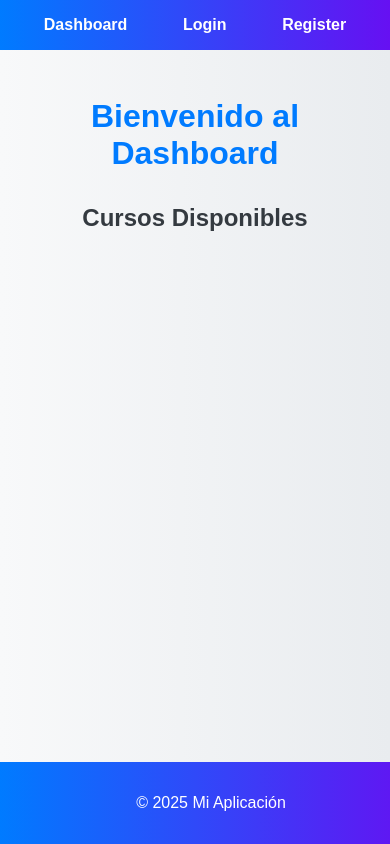
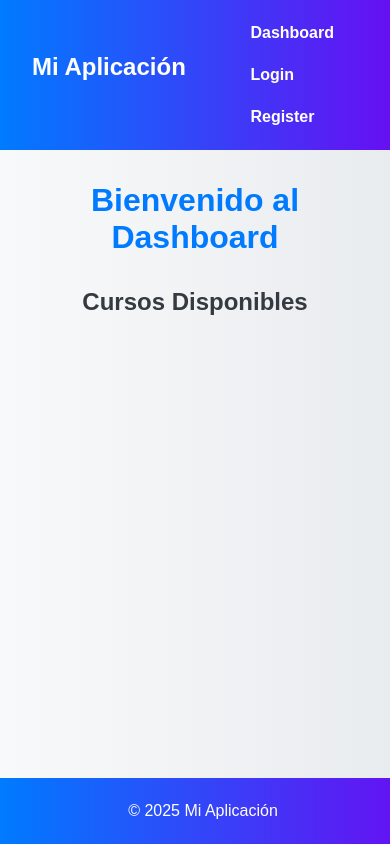
Before and after one commit to emersonxinay/venta-de-Cursos-en-L-nea, a Flask app: page /dashboard in a window 390 px wide. Run offline with Flask 3, Linux system fonts and the light colour scheme; data that the repository does not hold is empty.

Commit message:
fix estilos

```diff
--- a/static/css/styles.css
+++ b/static/css/styles.css
@@ -13,26 +13,42 @@ header {
   padding: 1rem;
 }
 
+header nav {
+  display: flex;
+  justify-content: space-between;
+  align-items: center;
+  flex-wrap: wrap;
+}
+
+header nav .logo {
+  font-size: 1.5rem;
+  font-weight: bold;
+}
+
 header nav ul {
   list-style: none;
   padding: 0;
   margin: 0;
   display: flex;
-  justify-content: space-around;
+  flex-wrap: wrap;
+  justify-content: center;
 }
 
 header nav ul li {
-  margin: 0 1rem;
+  margin: 0.5rem;
 }
 
 header nav ul li a {
   color: white;
   text-decoration: none;
   font-weight: bold;
+  padding: 0.5rem 1rem;
+  border-radius: 5px;
+  transition: background 0.3s;
 }
 
 header nav ul li a:hover {
-  text-decoration: underline;
+  background: rgba(255, 255, 255, 0.2);
 }
 
 main {
@@ -47,6 +63,7 @@ footer {
   position: fixed;
   bottom: 0;
   width: 100%;
+
 }
 
 .flashes {
@@ -107,3 +124,18 @@ select:focus {
   border-color: #007bff;
   box-shadow: 0 0 5px rgba(0, 123, 255, 0.5);
 }
+
+/* Responsive Styles */
+@media (max-width: 768px) {
+  header nav ul {
+    flex-direction: column;
+  }
+
+  main {
+    padding: 1rem;
+  }
+
+  footer {
+    padding: 0.5rem;
+  }
+}
--- a/static/css/styles_dashboard.css
+++ b/static/css/styles_dashboard.css
@@ -91,3 +91,14 @@ a:hover {
 .card .actions .comprado {
   color: #28a745;
 }
+/* Responsive Styles */
+@media (max-width: 768px) {
+  .cards-container {
+    flex-direction: column;
+    align-items: center;
+  }
+
+  .card {
+    width: 90%;
+  }
+}
--- /dev/null
+++ b/static/css/styles_navbar.css
@@ -0,0 +1,74 @@
+/* General Styles */
+body {
+  font-family: 'Arial', sans-serif;
+  margin: 0;
+  padding: 0;
+  background: linear-gradient(to right, #f8f9fa, #e9ecef);
+  color: #343a40;
+}
+
+header {
+  background: linear-gradient(to right, #007bff, #6610f2);
+  color: white;
+  padding: 1rem 0;
+}
+
+header nav {
+  display: flex;
+  justify-content: space-between;
+  align-items: center;
+  max-width: 1200px;
+  margin: 0 auto;
+  padding: 0 1rem;
+  flex-wrap: wrap;
+}
+
+header nav .logo {
+  font-size: 1.5rem;
+  font-weight: bold;
+}
+
+header nav ul {
+  list-style: none;
+  padding: 0;
+  margin: 0;
+  display: flex;
+  gap: 1rem;
+  flex-wrap: wrap;
+  justify-content: center;
+}
+
+header nav ul li {
+  margin: 0;
+}
+
+header nav ul li a {
+  color: white;
+  text-decoration: none;
+  font-weight: bold;
+  padding: 0.5rem 1rem;
+  border-radius: 5px;
+  transition: background 0.3s;
+}
+
+header nav ul li a:hover {
+  background: rgba(255, 255, 255, 0.2);
+}
+
+header nav ul li span {
+  font-weight: normal;
+  font-size: 0.9rem;
+  color: #f8f9fa;
+}
+
+/* Responsive Styles */
+@media (max-width: 768px) {
+  header nav ul {
+    flex-direction: column;
+    gap: 0.5rem;
+  }
+
+  header nav .logo {
+    margin-bottom: 1rem;
+  }
+}
--- a/templates/base.html
+++ b/templates/base.html
@@ -7,7 +7,11 @@
     <title>{% block title %}My App{% endblock %}</title>
     <link
       rel="stylesheet"
+      href="{{ url_for('static', filename='css/styles_navbar.css') }}"
+    />
+    <link
       href="{{ url_for('static', filename='css/styles.css') }}"
+      rel="stylesheet"
     />
     <!-- Incluir Chart.js -->
     <script src="https://cdn.jsdelivr.net/npm/chart.js"></script>
@@ -15,6 +19,7 @@
   <body>
     <header>
       <nav>
+        <div class="logo">Mi Aplicación</div>
         <ul>
           <li><a href="{{ url_for('dashboard') }}">Dashboard</a></li>
           {% if current_user.is_authenticated %} {% if current_user.rol ==
@@ -38,7 +43,6 @@
             <span>Administrador</span>
             {% endif %}
           </li>
-
           {% else %}
           <li><a href="{{ url_for('login') }}">Login</a></li>
           <li><a href="{{ url_for('register') }}">Register</a></li>
```
Also changed, not shown: static/css/styles_admin_dashboard.css (+12 -0 lines).
